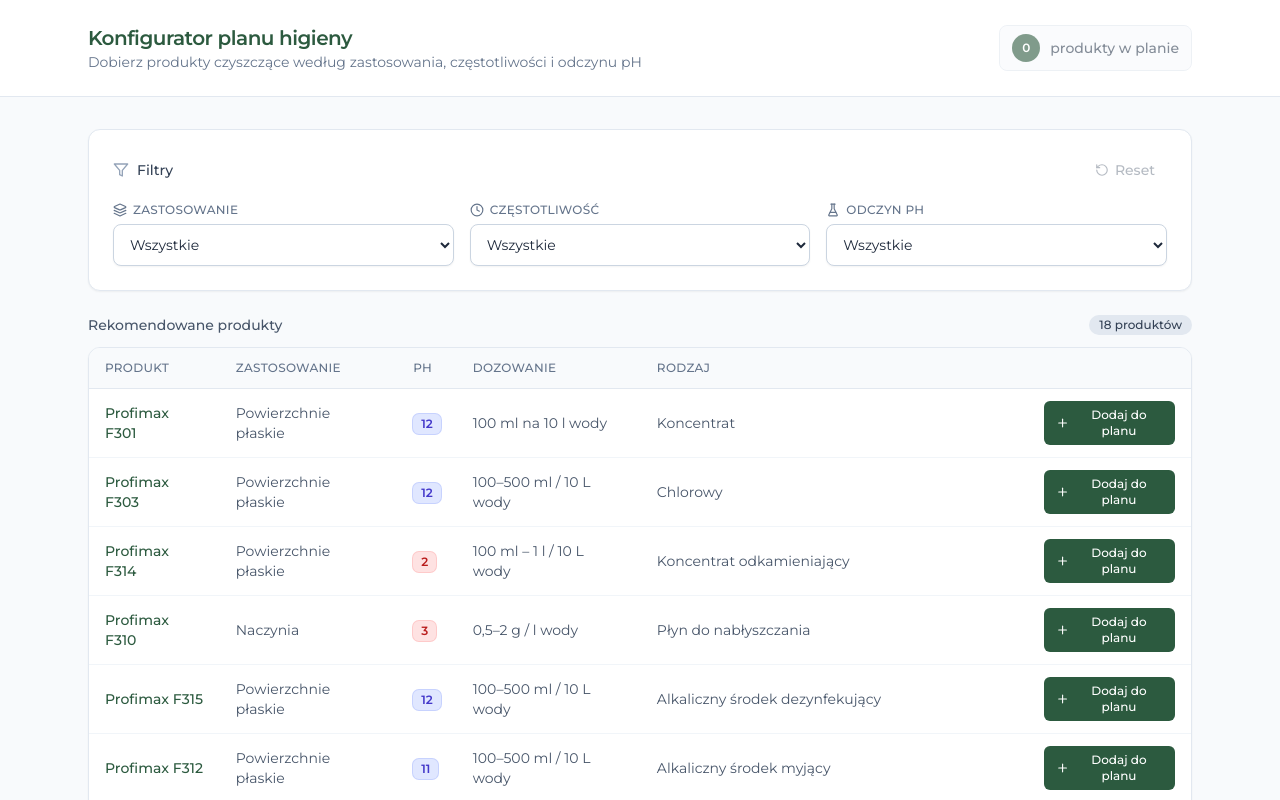
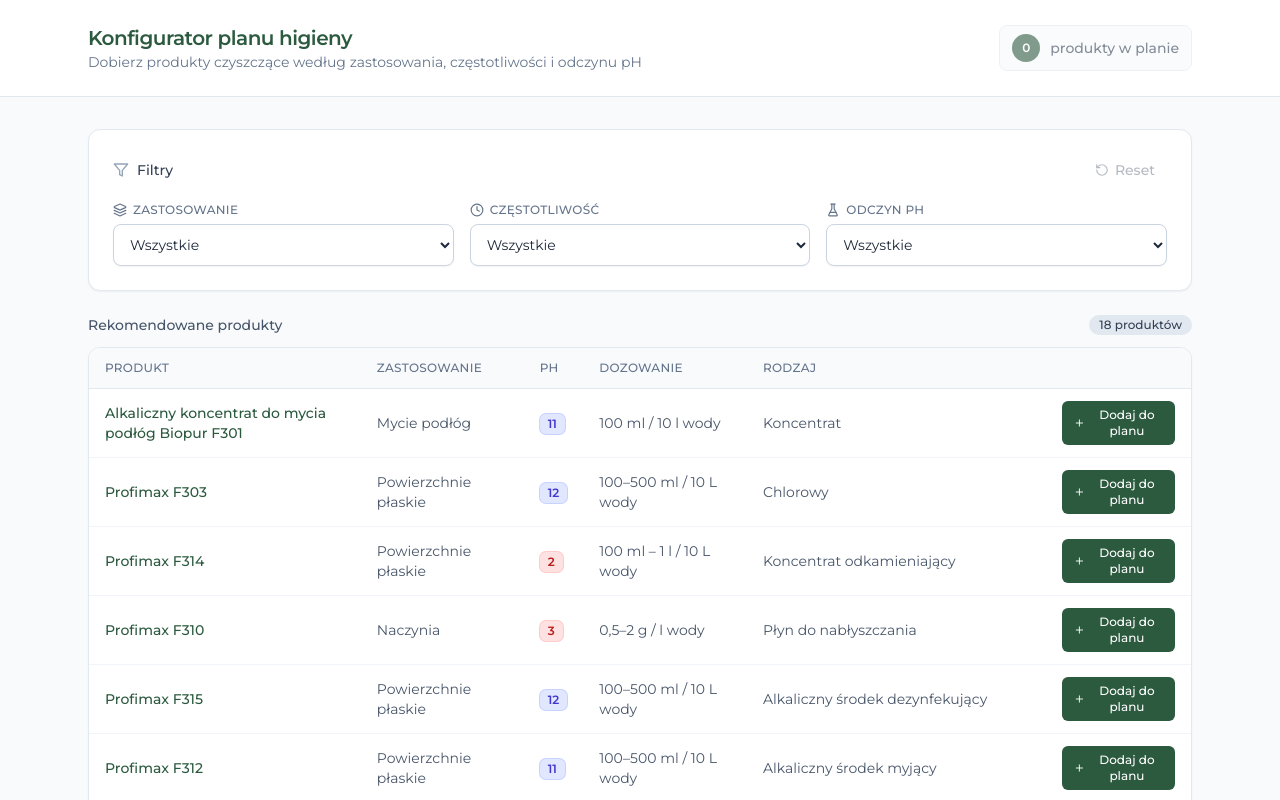
Before and after one commit to alicja06/Plan-Higieny, a React (Vite) app: page / in a window 1280 px wide. Shown: the top 800 px of the page. Built offline with nearby package versions, Linux system fonts and the light colour scheme.

Commit message:
modified:   index.html modified:   src/data/products.ts

```diff
--- a/index.html
+++ b/index.html
@@ -7,7 +7,7 @@
     <link rel="preconnect" href="https://fonts.googleapis.com" />
     <link rel="preconnect" href="https://fonts.gstatic.com" crossorigin />
     <link href="https://fonts.googleapis.com/css2?family=Montserrat:wght@300;400;500;600;700&display=swap" rel="stylesheet" />
-    <title data-default>Vite + React + TS</title>
+    <title data-default>Konfigurator Planu Higieny</title>
     <meta property="og:image" content="https://bolt.new/static/og_default.png" />
     <meta name="twitter:card" content="summary_large_image" />
     <meta name="twitter:image" content="https://bolt.new/static/og_default.png" />
--- a/src/data/products.ts
+++ b/src/data/products.ts
@@ -12,16 +12,16 @@ export interface Product {
 
 export const products: Product[] = [
   {
-    name: 'Profimax F301',
+    name: 'Alkaliczny koncentrat do mycia podłóg Biopur F301',
     type: 'Koncentrat',
-    description: 'Alkaliczny środek myjący i odtłuszczający do czyszczenia powierzchni płaskich',
-    ph: 12,
-    phLabel: '12',
-    application: 'Powierzchnie płaskie',
+    description: 'Zasadowy środek niskopienny do codziennego mycia podłóg',
+    ph: 11,
+    phLabel: '11',
+    application: 'Mycie podłóg',
     frequency: ['Codziennie', 'Okresowo'],
     usage:
-      'Przygotuj roztwór: do mycia bieżącego: 1% (100 ml na 10 l wody); do doczyszczania powierzchni: 1–5% (100–500 ml na 10 l wody); do usuwania starych lub trudnych zabrudzeń: 10–50% (1–5 l środka na 10 l wody). Umyj powierzchnię przygotowanym roztworem, a następnie dokładnie spłucz czystą wodą. W przypadku silniejszych zabrudzeń zalecamy powtórzenie czynności.',
-    dosage: '100 ml na 10 l wody',
+      'Mycie bieżące: 1% (100 ml / 10 l wody); doczyszczanie powierzchni: 1–5% (100–500 ml / 10 l wody); trudne zabrudzenia: 10–50% (1–5 l środka / 10 l wody). Umyj powierzchnię przygotowanym roztworem, a następnie dokładnie spłucz czystą wodą. W przypadku silniejszych zabrudzeń zalecamy powtórzenie czynności.',
+    dosage: '100 ml / 10 l wody',
   },
   {
     name: 'Profimax F303',
```
